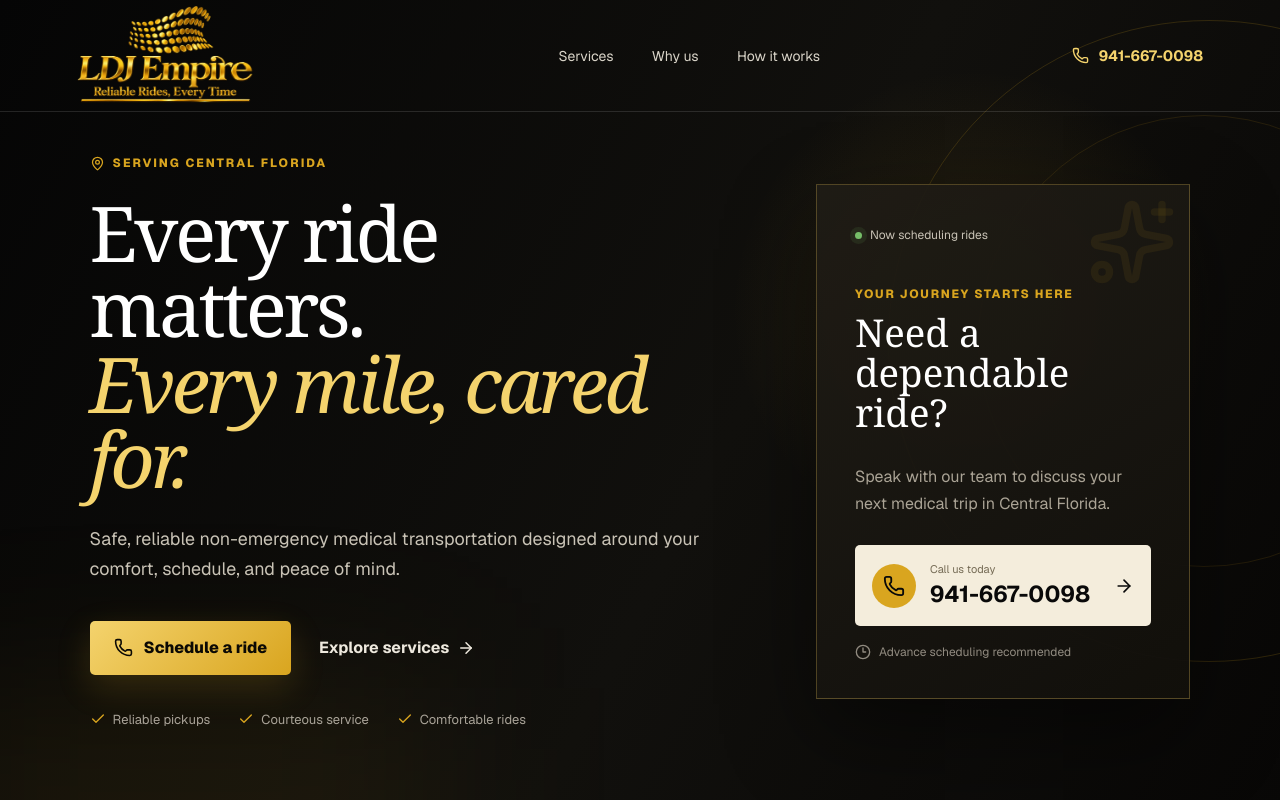
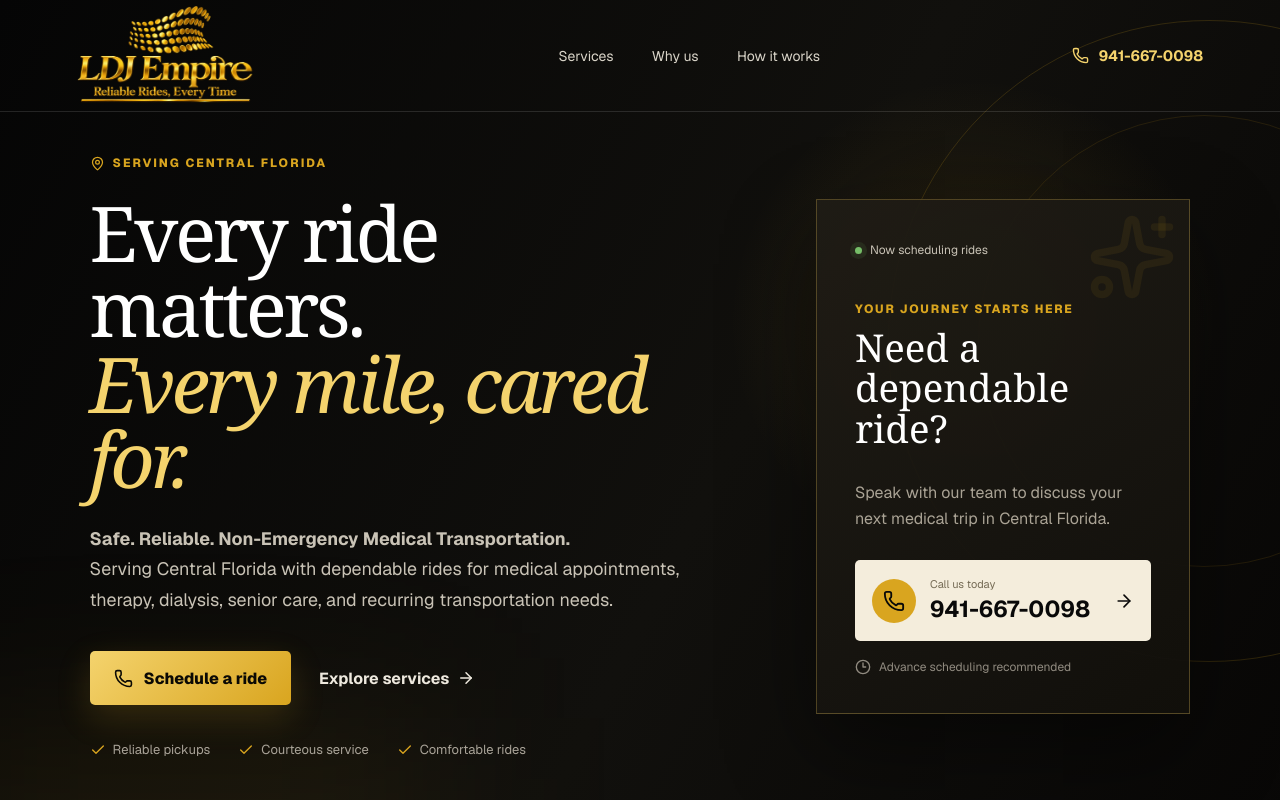
Before and after one commit to thongtrinh-NAMI/LDJEmpire, a Next.js app: page / in a window 1280 px wide. Shown: the top 800 px of the page. Built offline with nearby package versions, Linux system fonts and the light colour scheme.

Commit message:
Clarify NEMT services in hero copy

```diff
--- a/app/page.tsx
+++ b/app/page.tsx
@@ -25,7 +25,11 @@ export default function Home() {
         <div className="hero-content">
           <div className="eyebrow"><MapPin size={15} aria-hidden="true" /> Serving Central Florida</div>
           <h1>Every ride matters.<br /><em>Every mile, cared for.</em></h1>
-          <p className="hero-copy">Safe, reliable non-emergency medical transportation designed around your comfort, schedule, and peace of mind.</p>
+          <p className="hero-copy">
+            <strong>Safe. Reliable. Non-Emergency Medical Transportation.</strong>
+            <br />
+            Serving Central Florida with dependable rides for medical appointments, therapy, dialysis, senior care, and recurring transportation needs.
+          </p>
           <div className="hero-actions">
             <a className="button button-gold" href="tel:+19416670098"><Phone size={19} aria-hidden="true" /> Schedule a ride</a>
             <a className="text-link" href="#services">Explore services <ArrowRight size={18} aria-hidden="true" /></a>
```
